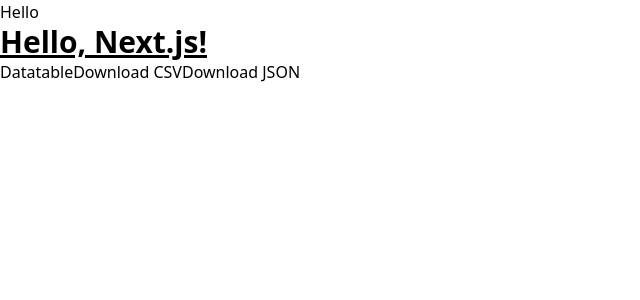
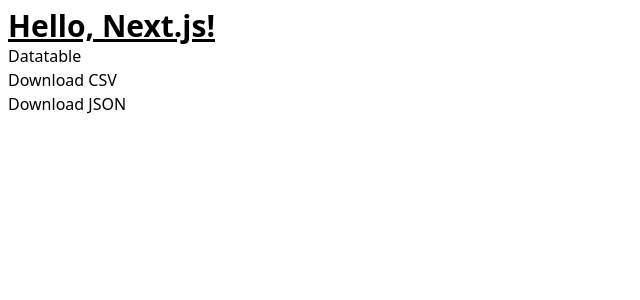
Before and after one commit to Zeko369/or-lab, a Next.js app: page / in a window 1280 px wide. Shown: the top 300 px of the page, without its empty margins (0-640 px from the left). Built offline with nearby package versions, Linux system fonts and the light colour scheme.

Commit message:
Styling fixes

```diff
--- a/app/datatable/page.tsx
+++ b/app/datatable/page.tsx
@@ -4,9 +4,9 @@
 
 export default async function DataTablePage() {
   const products = await getProducts({});
-
   return (
-    <div>
+    <div className="flex flex-col gap-3">
+      <h1 className="text-3xl font-bold">Data table or products</h1>
       <FilterTable productsSuperJSON={SuperJSON.serialize(products)} />
     </div>
   );
--- a/app/head.tsx
+++ b/app/head.tsx
@@ -1,10 +1,12 @@
 export default function Head() {
   return (
     <>
-      <title>Create Next App</title>
+      <title>OR Lab2</title>
       <meta content="width=device-width, initial-scale=1" name="viewport" />
-      <meta name="description" content="Generated by create next app" />
+      <meta name="description" content="Table of data + download links" />
+      <meta name="keywords" content="csv,json,data,fetch,shop,products" />
+      <meta name="author" content="Fran Zekan" />
       <link rel="icon" href="/favicon.ico" />
     </>
-  )
+  );
 }
--- a/app/layout.tsx
+++ b/app/layout.tsx
@@ -4,16 +4,11 @@
 export default function RootLayout({ children }: { children: React.ReactNode }) {
   return (
     <html lang="en">
-      {/*
-        <head /> will contain the components returned by the nearest parent
-        head.tsx. Find out more at https://beta.nextjs.org/docs/api-reference/file-conventions/head
-      */}
       <head />
       <body>
-        <ReactQueryWrapper>
-          <h1>Hello</h1>
-          {children}
-        </ReactQueryWrapper>
+        <div className="p-2">
+          <ReactQueryWrapper>{children}</ReactQueryWrapper>
+        </div>
       </body>
     </html>
   );
--- a/app/page.tsx
+++ b/app/page.tsx
@@ -2,7 +2,7 @@
 
 export default function Page() {
   return (
-    <div>
+    <div className="flex flex-col">
       <h1 className="text-3xl font-bold underline">Hello, Next.js!</h1>
 
       <Link href="/datatable">Datatable</Link>
```
